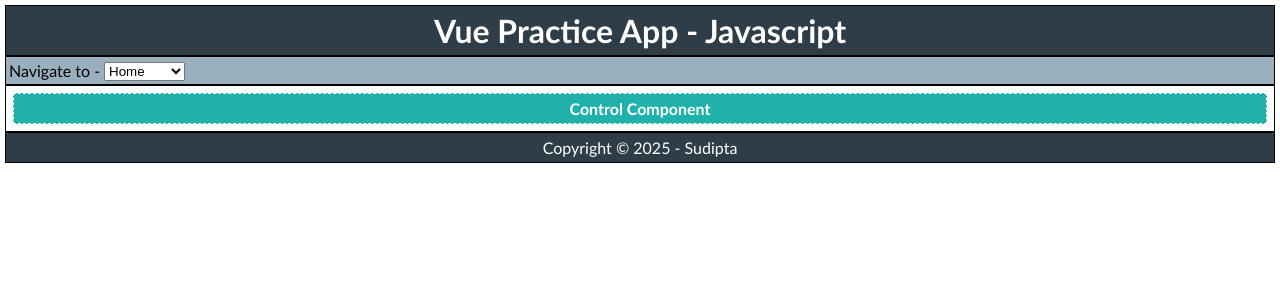
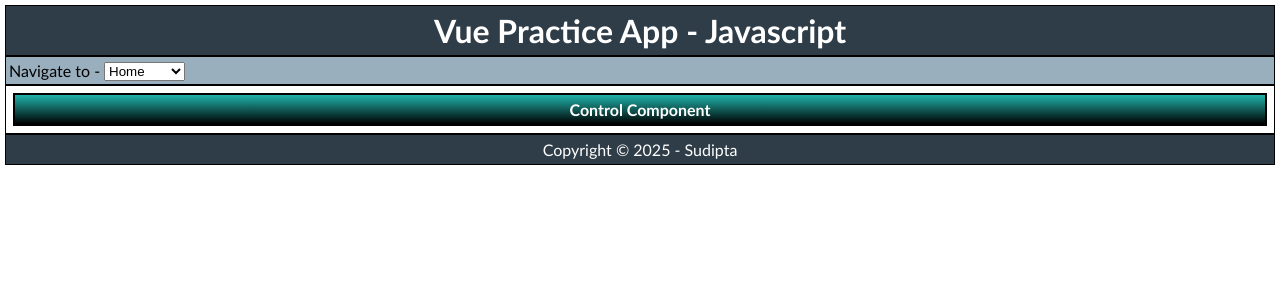
Before and after one commit to sudiptasamanta41/vue-repo, a Vue app: page /Controls in a window 1280 px wide. Shown: the top 300 px of the page. Built offline with nearby package versions, Linux system fonts and the light colour scheme.

Commit message:
Changing Slot style

```diff
--- a/src/components/Slots/PageName.vue
+++ b/src/components/Slots/PageName.vue
@@ -7,9 +7,9 @@
 </template>
 <style scoped>
 div{
-border: dashed 1px white;
+border: solid 2px black;
 margin: 2px;
-background-color: lightseagreen;
+background-image: linear-gradient(lightseagreen, black);
 padding: 5px;
 text-align: center;
 }
```
